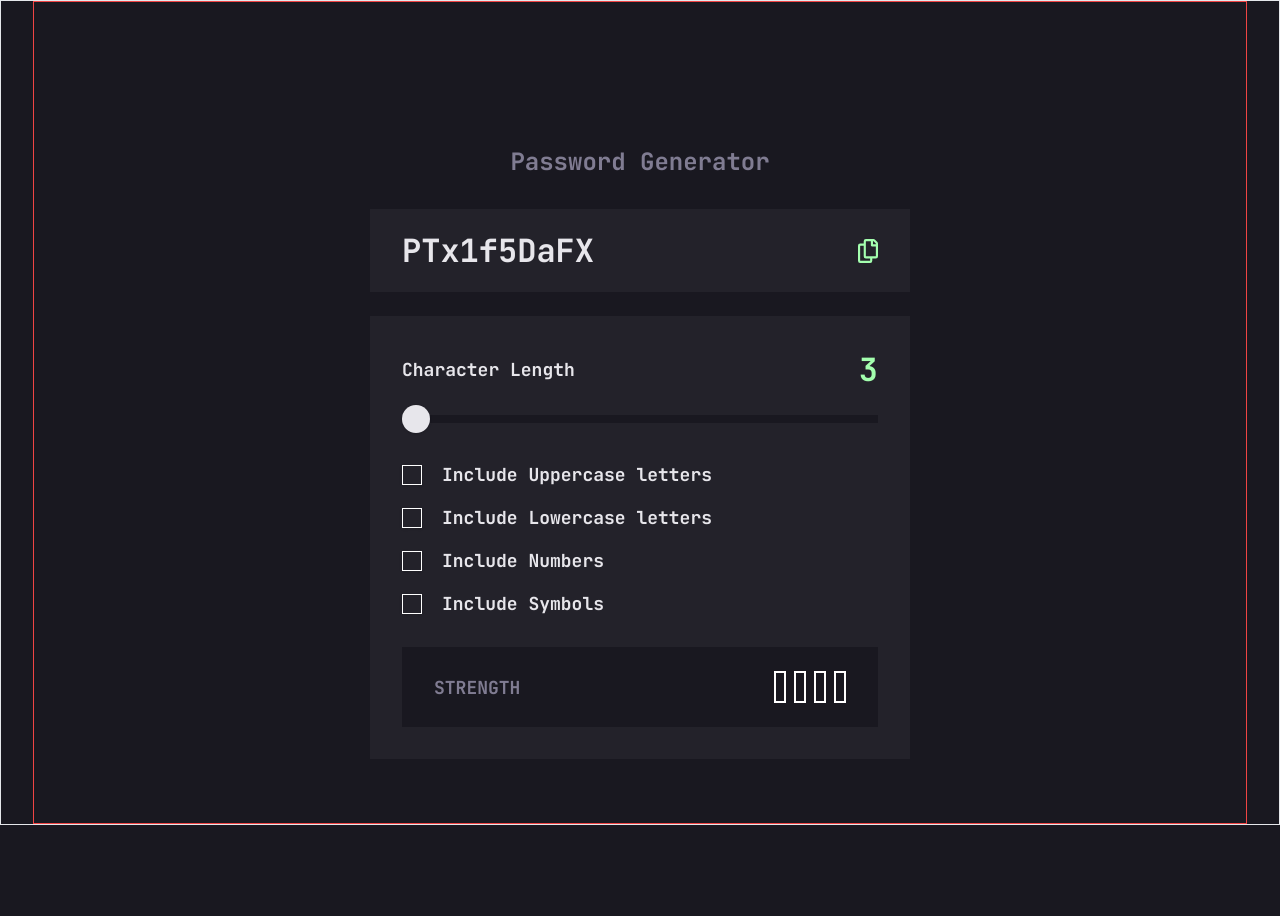
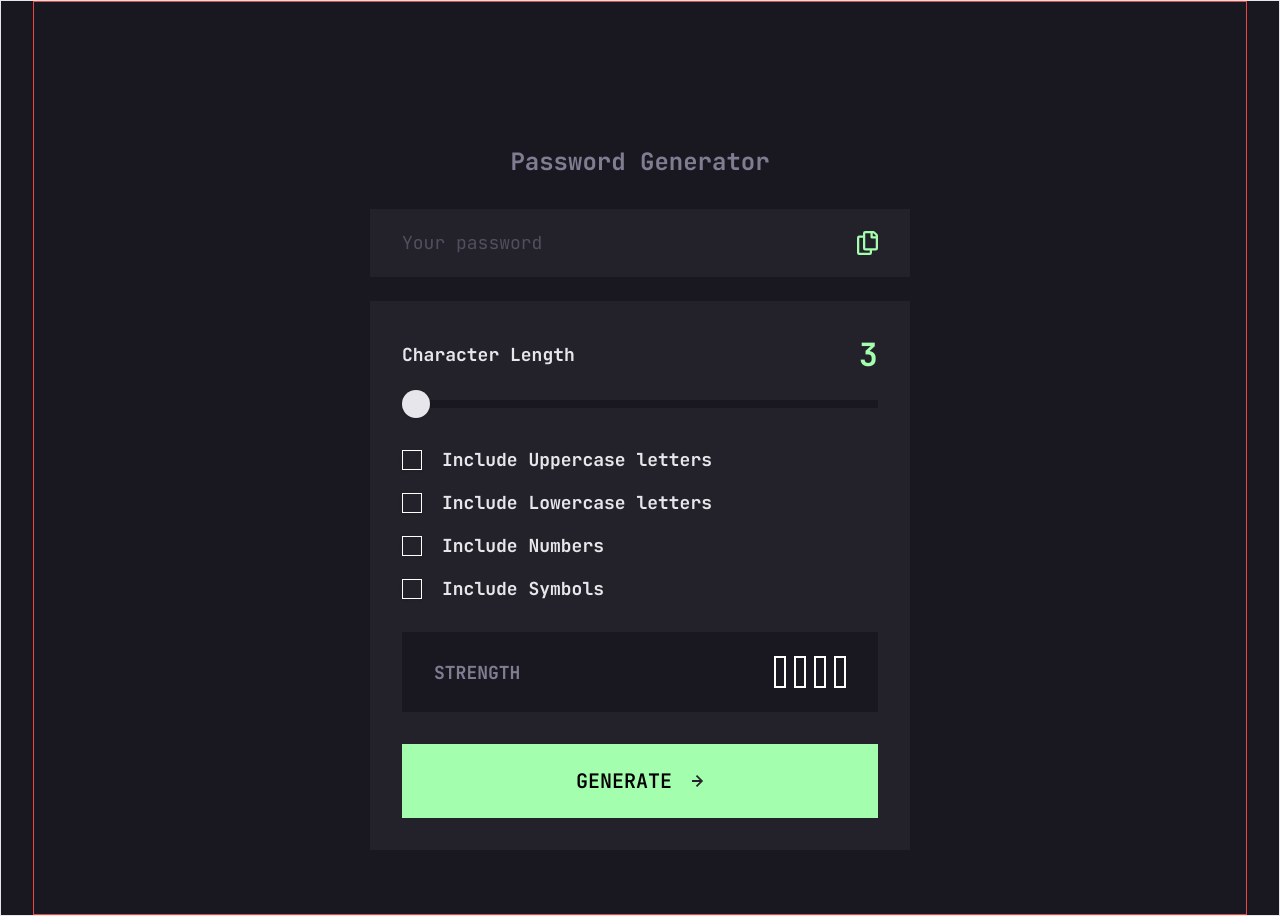
Before and after one commit to Mriganka5137/password-generator, a Next.js app: page / in a window 1280 px wide. Before the commit the page ends 825 px from the top, so only its background shows below. Built offline with nearby package versions, Linux system fonts and the light colour scheme.

Commit message:
Add password generation and copy functionality

```diff
--- a/app/page.tsx
+++ b/app/page.tsx
@@ -1,10 +1,10 @@
 "use client";
 import { CheckboxList } from "@/components/shared/CheckboxList";
+import CopyIcon from "@/components/shared/CopyIcon";
+import GenerateButton from "@/components/shared/GenerateButton";
 import Strength from "@/components/shared/Strength";
 import { Slider } from "@/components/ui/slider";
-import iconCopy from "@/public/assets/images/icon-copy.svg";
-import Image from "next/image";
-import { useEffect, useState } from "react";
+import { useEffect, useRef, useState } from "react";
 
 export type OptionKeys = "uppercase" | "lowercase" | "numbers" | "symbols";
 
@@ -13,7 +13,10 @@ export type OptionsType = {
 };
 
 export default function Home() {
+  const passwordRef = useRef(null);
+  const [password, setPassword] = useState("");
   const [strength, setStrength] = useState(0);
+  const [copied, setCopied] = useState(false);
   const [length, setLength] = useState(3);
   const [options, setOptions] = useState<OptionsType>({
     uppercase: false,
@@ -43,6 +46,36 @@ export default function Home() {
     return strength;
   };
 
+  const handleCopy = async () => {
+    try {
+      await navigator.clipboard.writeText(password);
+      setCopied(true);
+    } catch (error) {
+      console.log(error);
+    }
+  };
+
+  const generatePassword = () => {
+    setCopied(false);
+    const { uppercase, lowercase, numbers, symbols } = options;
+    const uppercaseLetters = "ABCDEFGHIJKLMNOPQRSTUVWXYZ";
+    const lowercaseLetters = "abcdefghijklmnopqrstuvwxyz";
+    const numbersList = "0123456789";
+    const symbolsList = "!@#$%^&*()_+=";
+    let password = "";
+    let characters = "";
+    if (uppercase) characters += uppercaseLetters;
+    if (lowercase) characters += lowercaseLetters;
+    if (numbers) characters += numbersList;
+    if (symbols) characters += symbolsList;
+    for (let i = 0; i < length; i++) {
+      password += characters.charAt(
+        Math.floor(Math.random() * characters.length)
+      );
+    }
+    setPassword(password);
+  };
+
   useEffect(() => {
     const strengthVal = calculateStrength();
     setStrength(strengthVal);
@@ -56,13 +89,19 @@ export default function Home() {
 
         {/* Copy Password */}
         <div className=" flex justify-between px-8 py-5 items-center bg-dark-grey mt-8 max-md:mt-4 max-md:px-4 max-md:py-4 ">
-          <h2>PTx1f5DaFX</h2>
-          <Image
-            alt="copy"
-            src={iconCopy}
-            width={21}
-            height={24}
-            className=" w-5 h-6 max-md:w-4 max-md:h-5"
+          {password ? (
+            <h2 ref={passwordRef}>{password}</h2>
+          ) : (
+            <span className="text-brand-grey opacity-50 text-lg">
+              Your password
+            </span>
+          )}
+
+          {copied && <span className="text-neon-green text-lg">Copied!</span>}
+
+          <CopyIcon
+            onClick={handleCopy}
+            className="w-5 h-6 max-md:w-4 max-md:h-5 "
           />
         </div>
 
@@ -90,6 +129,7 @@ export default function Home() {
 
           {/* Strength */}
           <Strength strength={strength} />
+          <GenerateButton generatePassword={generatePassword} />
         </div>
       </div>
     </main>
--- /dev/null
+++ b/components/shared/CopyIcon.tsx
@@ -0,0 +1,24 @@
+import React from "react";
+
+interface Props {
+  className?: string;
+  onClick?: () => void;
+}
+const CopyIcon = ({ className, onClick }: Props) => {
+  return (
+    <svg
+      width="21"
+      height="24"
+      xmlns="http://www.w3.org/2000/svg"
+      onClick={onClick}
+    >
+      <path
+        d="M20.341 3.091 17.909.659A2.25 2.25 0 0 0 16.319 0H8.25A2.25 2.25 0 0 0 6 2.25V4.5H2.25A2.25 2.25 0 0 0 0 6.75v15A2.25 2.25 0 0 0 2.25 24h10.5A2.25 2.25 0 0 0 15 21.75V19.5h3.75A2.25 2.25 0 0 0 21 17.25V4.682a2.25 2.25 0 0 0-.659-1.591ZM12.469 21.75H2.53a.281.281 0 0 1-.281-.281V7.03a.281.281 0 0 1 .281-.281H6v10.5a2.25 2.25 0 0 0 2.25 2.25h4.5v1.969a.282.282 0 0 1-.281.281Zm6-4.5H8.53a.281.281 0 0 1-.281-.281V2.53a.281.281 0 0 1 .281-.281H13.5v4.125c0 .621.504 1.125 1.125 1.125h4.125v9.469a.282.282 0 0 1-.281.281Zm.281-12h-3v-3h.451c.075 0 .147.03.2.082L18.667 4.6a.283.283 0 0 1 .082.199v.451Z"
+        fill="#A4FFAF"
+        className={`${className} fill-neon-green hover:fill-almost-white cursor-pointer`}
+      />
+    </svg>
+  );
+};
+
+export default CopyIcon;
--- /dev/null
+++ b/components/shared/GenerateButton.tsx
@@ -0,0 +1,19 @@
+import React from "react";
+import IconArrow from "@/public/assets/images/IconArrow";
+interface Props {
+  generatePassword: () => void;
+}
+
+const GenerateButton = ({ generatePassword }: Props) => {
+  return (
+    <button
+      className="uppercase text-[20px] bg-neon-green flex items-center justify-center py-5 mt-8 gap-5 font-semibold hover:bg-transparent border-2 hover:border-neon-green border-transparent hover:text-neon-green group"
+      onClick={generatePassword}
+    >
+      GENERATE
+      <IconArrow className=" group-hover:fill-neon-green" />
+    </button>
+  );
+};
+
+export default GenerateButton;
--- /dev/null
+++ b/public/assets/images/IconArrow.tsx
@@ -0,0 +1,18 @@
+import React from "react";
+interface Props {
+  className?: string;
+}
+
+const IconArrow = ({ className }: Props) => {
+  return (
+    <svg width="12" height="12" xmlns="http://www.w3.org/2000/svg">
+      <path
+        fill="#24232C"
+        d="m5.106 12 6-6-6-6-1.265 1.265 3.841 3.84H.001v1.79h7.681l-3.841 3.84z"
+        className={`${className} fill-current`}
+      />
+    </svg>
+  );
+};
+
+export default IconArrow;
```
Also changed, not shown: public/assets/images/icon-arrow-right.svg (deleted).
